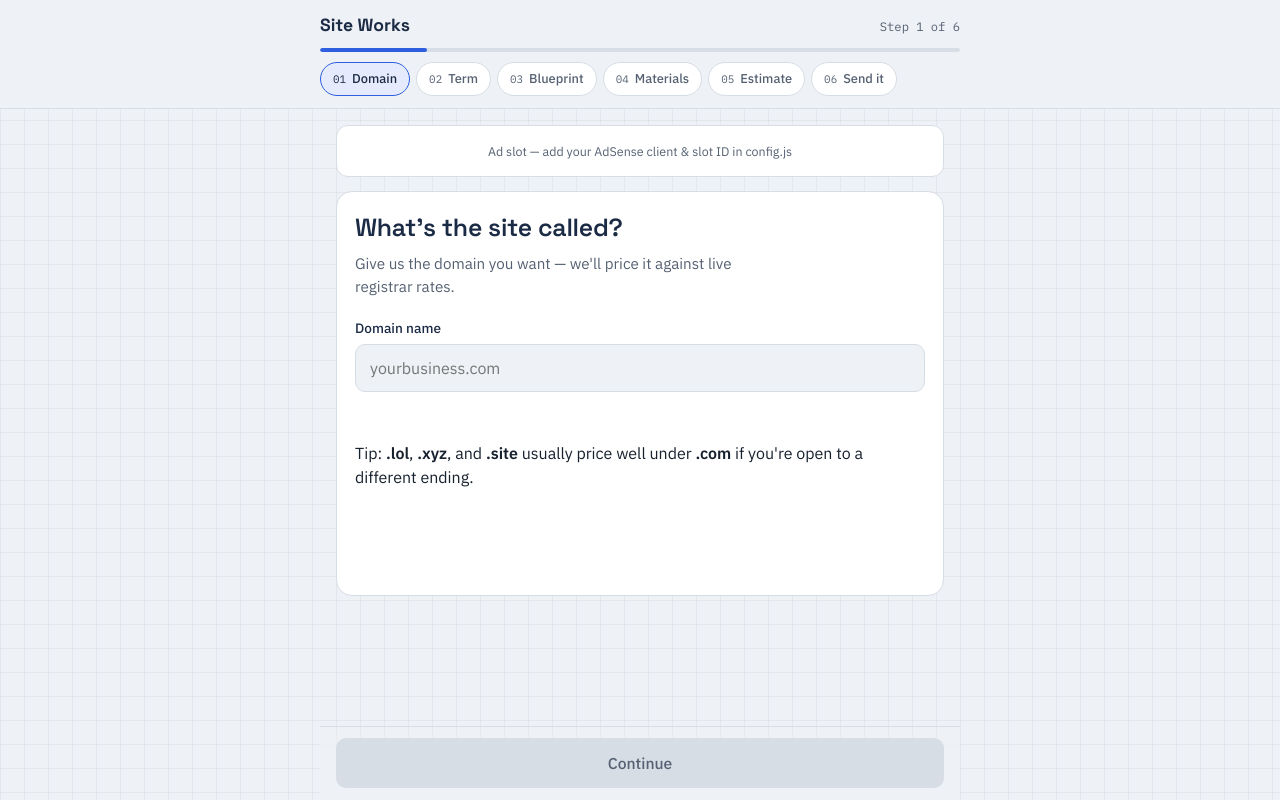
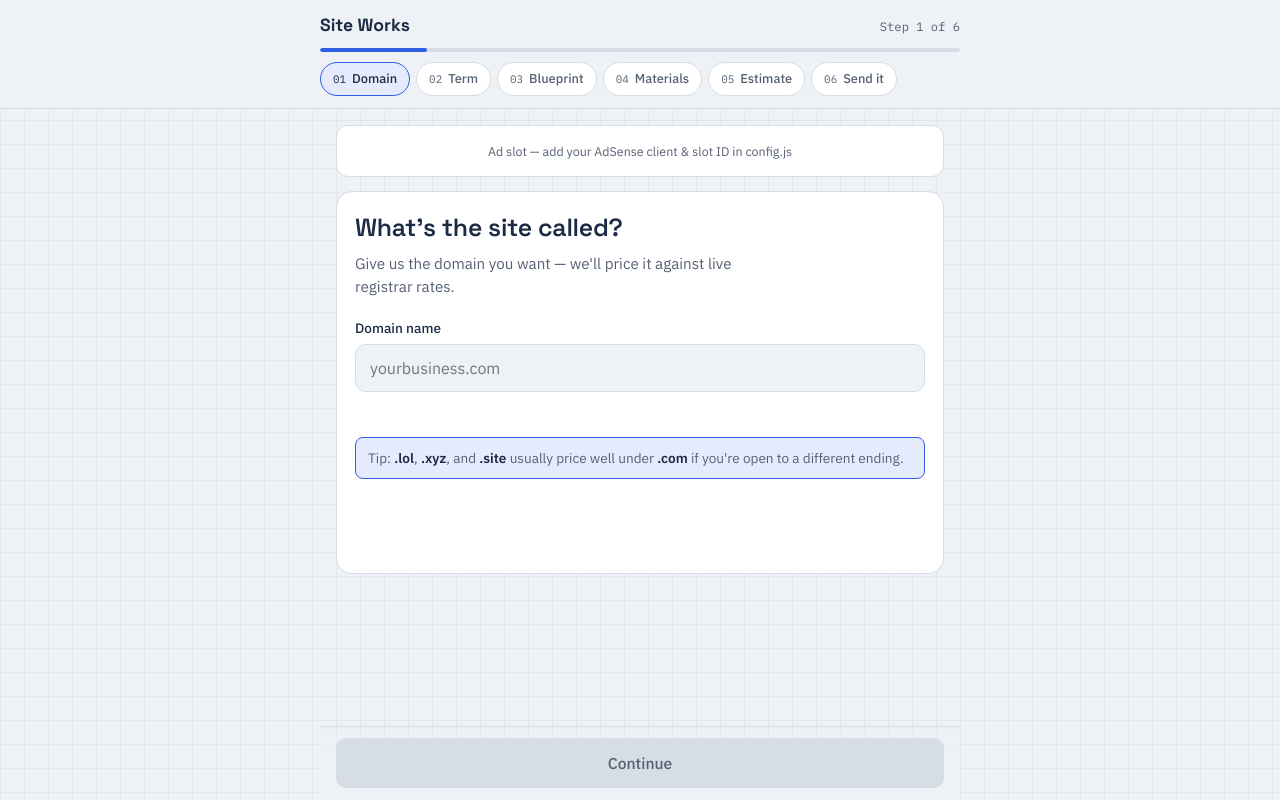
Before and after one commit to judebrewster1-design/peltierdevelopment, a plain HTML site: page index.html in a window 1280 px wide. Drawn offline with Linux system fonts and the light colour scheme.

Commit message:
Add .tld-tip styles for tooltips
Add styles for .tld-tip and its strong element

```diff
--- a/style.css
+++ b/style.css
@@ -262,6 +262,21 @@ textarea:focus {
 .hint.ok { color: var(--success); }
 .hint.error { color: #B4432E; }
 
+.tld-tip {
+  font-size: 0.85rem;
+  color: var(--ink-soft);
+  background: var(--cobalt-dim);
+  border: 1px solid var(--cobalt);
+  border-radius: 8px;
+  padding: 10px 12px;
+  margin: 0 0 4px;
+}
+
+.tld-tip strong {
+  color: var(--navy);
+  font-weight: 600;
+}
+
 .chip-row {
   display: flex;
   flex-wrap: wrap;
```
